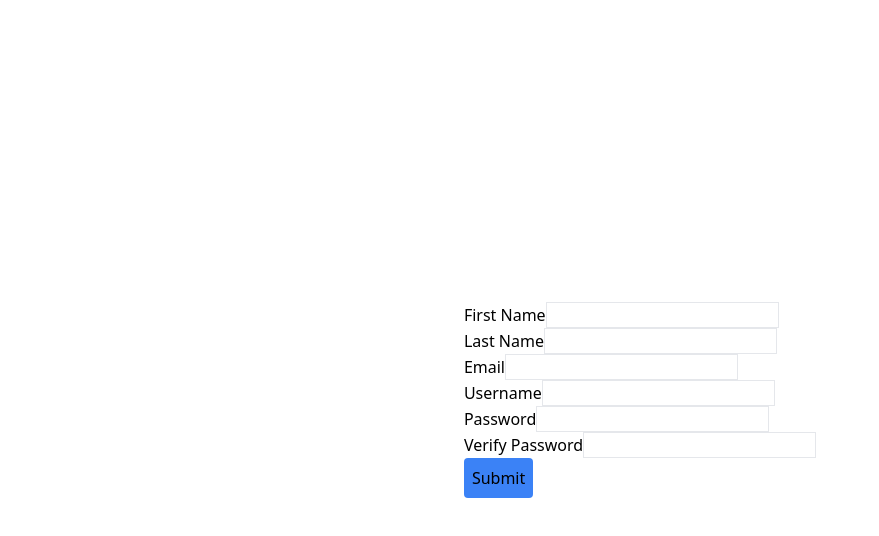
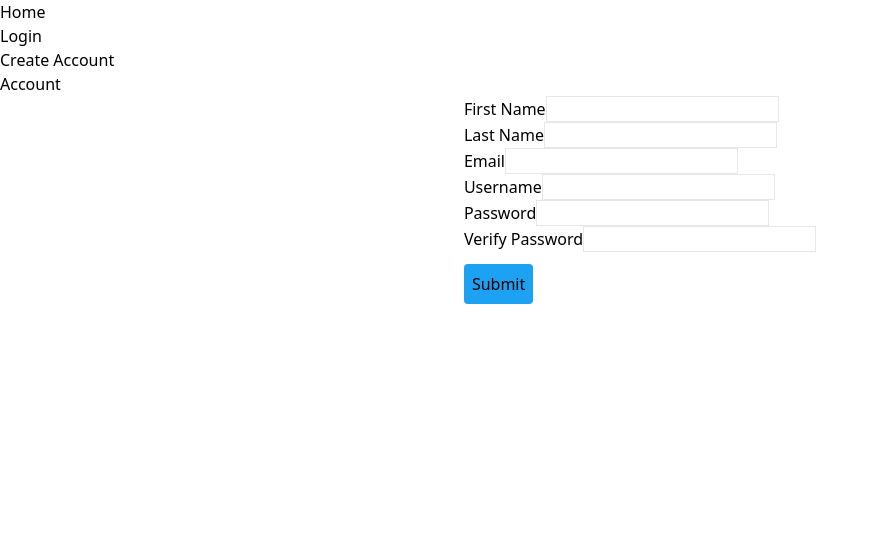
Before and after one commit to jordanoneal/we-post, a React (Create React App) app in the folder packages/frontend/: page /createAccount in a window 1280 px wide. Shown: the top 536 px of the page, without its empty margins (0-879 px from the left). Built offline with nearby package versions, Linux system fonts and the light colour scheme.

Commit message:
added react router v6

```diff
--- a/packages/frontend/package.json
+++ b/packages/frontend/package.json
@@ -13,6 +13,7 @@
     "axios": "^1.3.0",
     "react": "^18.2.0",
     "react-dom": "^18.2.0",
+    "react-router-dom": "^6.8.0",
     "react-scripts": "5.0.1",
     "react-toastify": "^9.1.1",
     "typescript": "^4.9.4",
--- a/packages/frontend/src/App.tsx
+++ b/packages/frontend/src/App.tsx
@@ -1,14 +1,47 @@
 import React from 'react';
+import { Routes, Route, Link } from 'react-router-dom'
+import Login from './components/user/Login';
+import Home from './components/Home';
 import CreateAccount from './components/user/CreateAccount';
+import Account from './components/user/Account';
 import { ToastContainer } from 'react-toastify';
 import 'react-toastify/dist/ReactToastify.css';
 
 function App() {
   return (
-    <div>
+    <>
+      <nav>
+        <ul>
+          <li>
+            <Link to='/'>Home</Link>
+          </li>
+          <li>
+            <Link to='/login'>Login</Link>
+          </li>
+          <li>
+            <Link to='/createAccount'>Create Account</Link>
+          </li>
+          <li>
+            <Link to='/account/1'>Account</Link>
+          </li>
+        </ul>
+      </nav>
+
       <ToastContainer />
-      <CreateAccount />
-    </div>
+      <Routes>
+        <Route path="/" element={<Home />} />
+        <Route path="/login" element={<Login />} />
+        <Route path="/createAccount" element={<CreateAccount />} />
+        <Route path="/account/:accountId" element={<Account />} />
+        <Route path='*' element={
+          <div className="flex items-center justify-center h-full text-center">
+            <div className="w-full max-w-xs">
+              <h1 className="text-4xl font-bold text-gray-900">404: Not Found</h1>
+              <p className="mt-4 text-gray-600">The page you were looking for could not be found.</p>
+            </div>
+          </div>} />
+      </Routes>
+    </>
   );
 }
 
--- /dev/null
+++ b/packages/frontend/src/components/Home.tsx
@@ -0,0 +1,7 @@
+import React from 'react'
+
+export default function Home() {
+  return (
+    <div className='flex justify-center w-full'>Home</div>
+  )
+}
--- /dev/null
+++ b/packages/frontend/src/components/user/Account.tsx
@@ -0,0 +1,10 @@
+import React from 'react'
+import { useParams } from 'react-router-dom'
+
+export default function Account() {
+    const { accountId } = useParams()
+
+    return (
+        <div className='flex justify-center w-full'>Account {accountId}</div>
+    )
+}
--- a/packages/frontend/src/components/user/CreateAccount.tsx
+++ b/packages/frontend/src/components/user/CreateAccount.tsx
@@ -1,9 +1,12 @@
 import React, { useState } from 'react'
-import { ICreateUserParams } from '../../../../common/src/interfaces';
+import { ICreateUserParams } from '@common.interfaces';
 import { CreateUser } from '../../services/user'
-import { ToastContainer, toast } from 'react-toastify';
+import { toast } from 'react-toastify';
+import { useNavigate } from 'react-router-dom';
 
 export default function CreateAccount() {
+  const naviagte = useNavigate();
+
   const [firstName, setFirstName] = useState<string>('');
   const [lastName, setLastName] = useState<string>('');
   const [email, setEmail] = useState<string>('');
@@ -20,20 +23,26 @@ export default function CreateAccount() {
       password,
     }
 
-    if (!firstName || !lastName || !email || !username || !password) {
-      toast.error('Please fill out all fields');
-      console.log('Please fill out all fields');
-      return;
-    }
+    if (!firstName || !lastName || !email || !username || !password)
+    return toast.error('Please fill out all fields');
 
     const user = await CreateUser(createParams);
-
-    return user;
+    if (user) {
+      toast.success('Account created successfully');
+      navigateToHome();
+      return user;
+    }
+    return toast.error('Something went wrong. Please try again.')
   }
 
+  const navigateToHome = () => {
+    setTimeout(() => {
+      naviagte('/');
+    }, 1000)
+  }
 
   return (
-    <div className='flex justify-center items-center w-full h-screen'>
+    <div className='flex justify-center items-center w-full h-full'>
       <form>
         <div>
           <label htmlFor='firstName'>First Name</label>
@@ -59,7 +68,7 @@ export default function CreateAccount() {
           <label htmlFor='confirmPassword'>Verify Password</label>
           <input className='border' type="password" value={verifyPassword} onChange={(e) => setVerifyPassword(e.target.value)} />
         </div>
-        <button className='bg-blue-500 p-2 rounded' type='button' onClick={handleSubmit}>Submit</button>
+        <button className='bg-twitter-blue p-2 mt-3 rounded' type='button' onClick={handleSubmit}>Submit</button>
       </form>
     </div>
   )
--- a/packages/frontend/src/components/user/Login.tsx
+++ b/packages/frontend/src/components/user/Login.tsx
@@ -2,6 +2,6 @@ import React from 'react'
 
 export default function Login() {
   return (
-    <div>Login</div>
+    <div className='flex justify-center w-full'>Login</div>
   )
 }
--- a/packages/frontend/src/index.tsx
+++ b/packages/frontend/src/index.tsx
@@ -2,12 +2,15 @@ import React from 'react';
 import ReactDOM from 'react-dom/client';
 import App from './App';
 import './index.css';
+import { BrowserRouter } from 'react-router-dom';
 
 const root = ReactDOM.createRoot(
   document.getElementById('root') as HTMLElement
 );
 root.render(
   <React.StrictMode>
-    <App />
+    <BrowserRouter>
+      <App />
+    </BrowserRouter>
   </React.StrictMode>
 );
--- a/packages/frontend/tailwind.config.js
+++ b/packages/frontend/tailwind.config.js
@@ -3,7 +3,11 @@ module.exports = {
   content: [
     "./src/**/*.{js,jsx,ts,tsx}",
   ], theme: {
-    extend: {},
+    extend: {
+      colors: {
+        'twitter-blue': '#1DA1F2',
+      }
+    },
   },
   plugins: [],
 }
```
Also changed, not shown: 1 other file (tests, documents, lock files or other folders).
